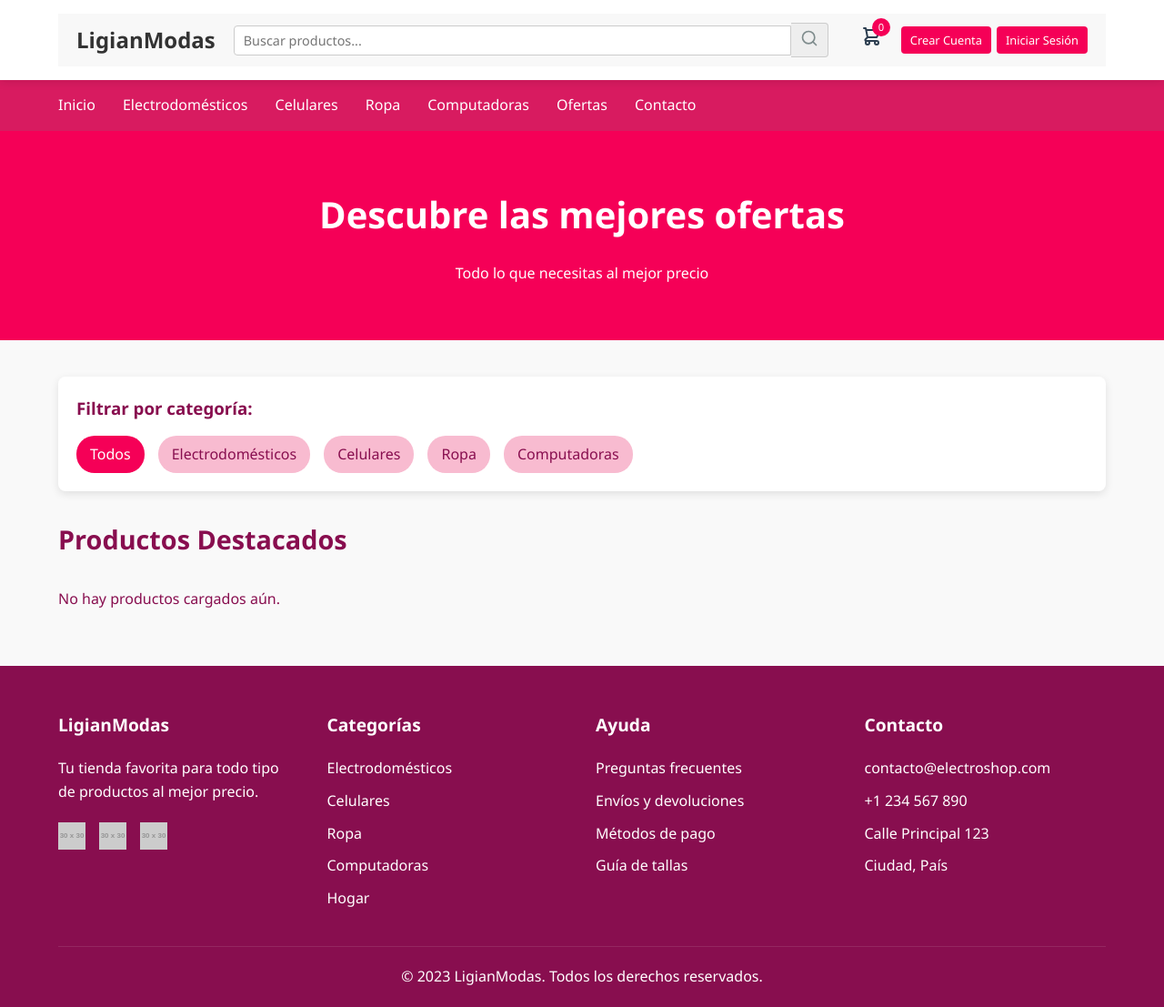
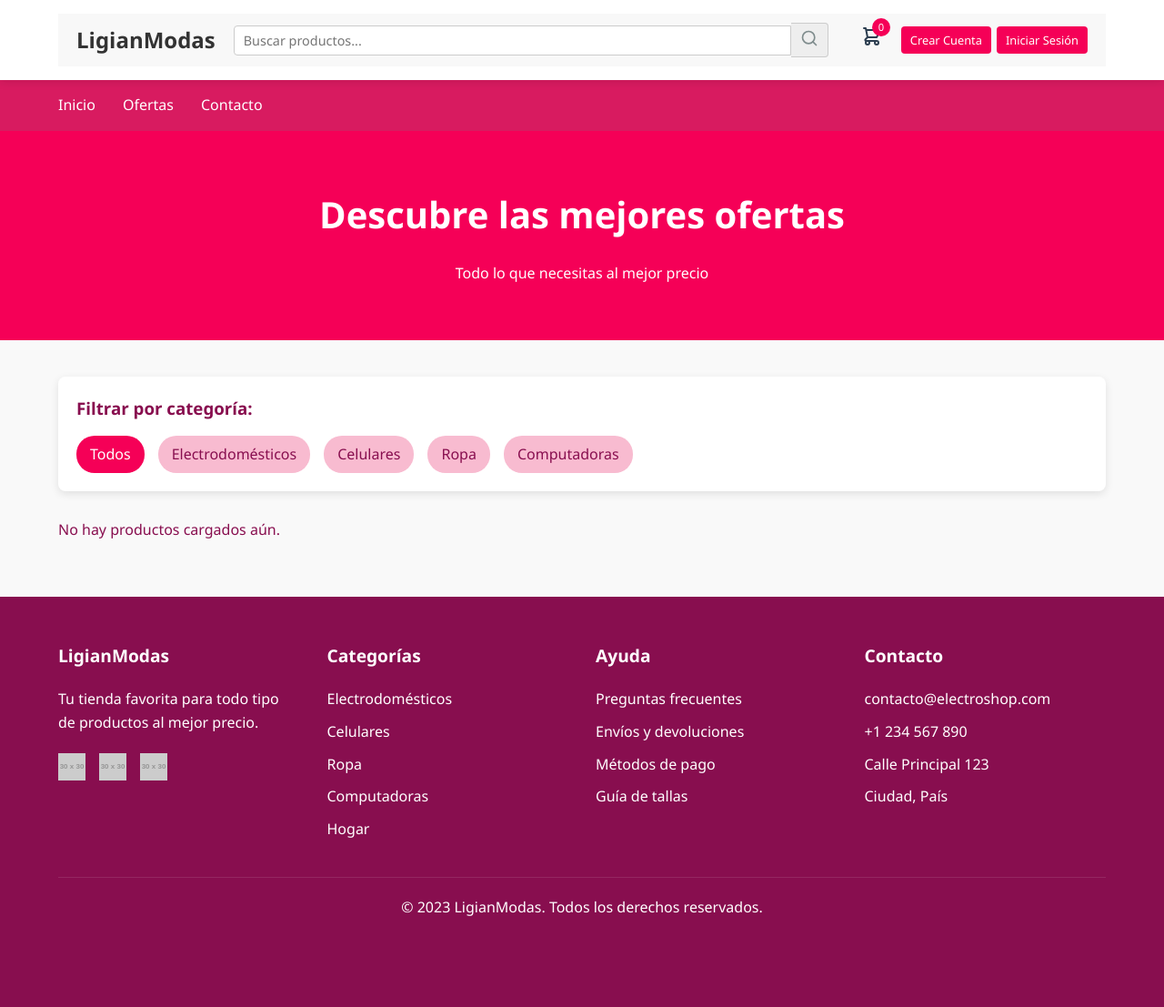
Before and after one commit to AlfredoRuiz05/mi_tienda, a Django app: page / in a window 1280 px wide. Shown: the whole page at 91% size. After the commit the page ends 1007 px from the top, so only its background shows below. Run offline with Django 5.2, Linux system fonts and the light colour scheme; grey boxes labelled with a size stand in for pictures from a placeholder-image service; data that the repository does not hold is empty; some libraries are stand-ins or nearby versions.

Commit message:
nav de home

```diff
--- a/tienda_lr/templates/home.html
+++ b/tienda_lr/templates/home.html
@@ -74,10 +74,6 @@
     <nav>
         <ul class="nav-menu">
             <li>Inicio</li>
-            <li>Electrodomésticos</li>
-            <li>Celulares</li>
-            <li>Ropa</li>
-            <li>Computadoras</li>
             <li>Ofertas</li>
             <li>Contacto</li>
         </ul>
@@ -100,7 +96,7 @@
             </div>
         </div>
 
-        <h2 class="section-title">Productos Destacados</h2>
+        <!--<h2 class="section-title">Productos Destacados</h2>-->
 
         <div class="products">
     {% for producto in productos %}
```
